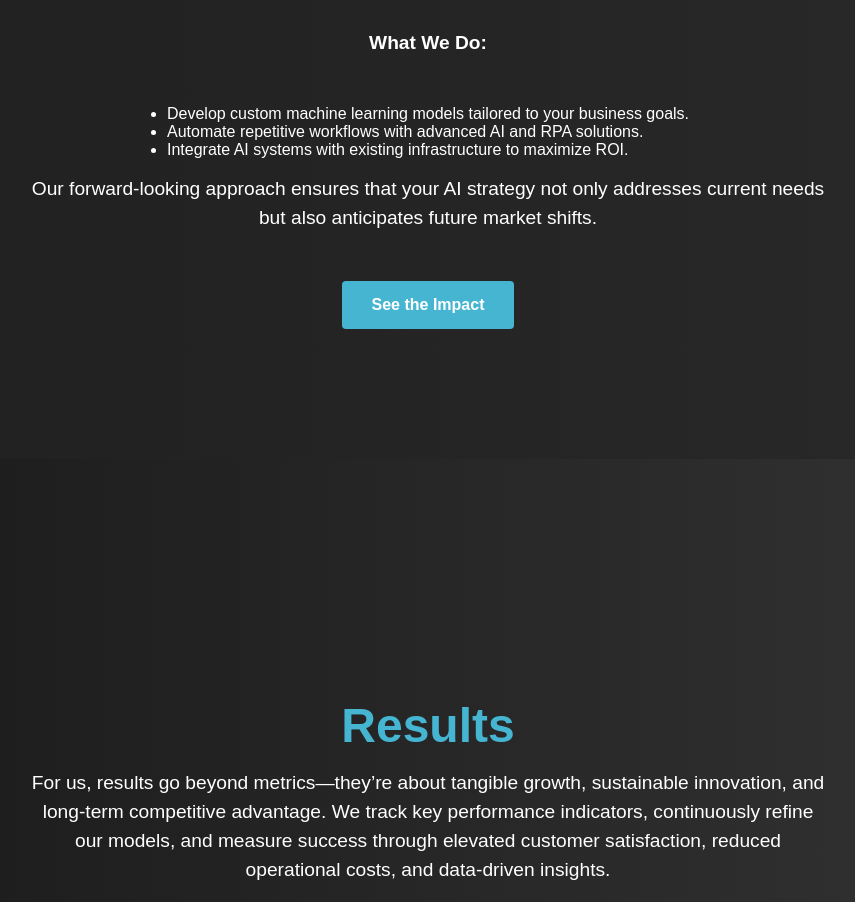
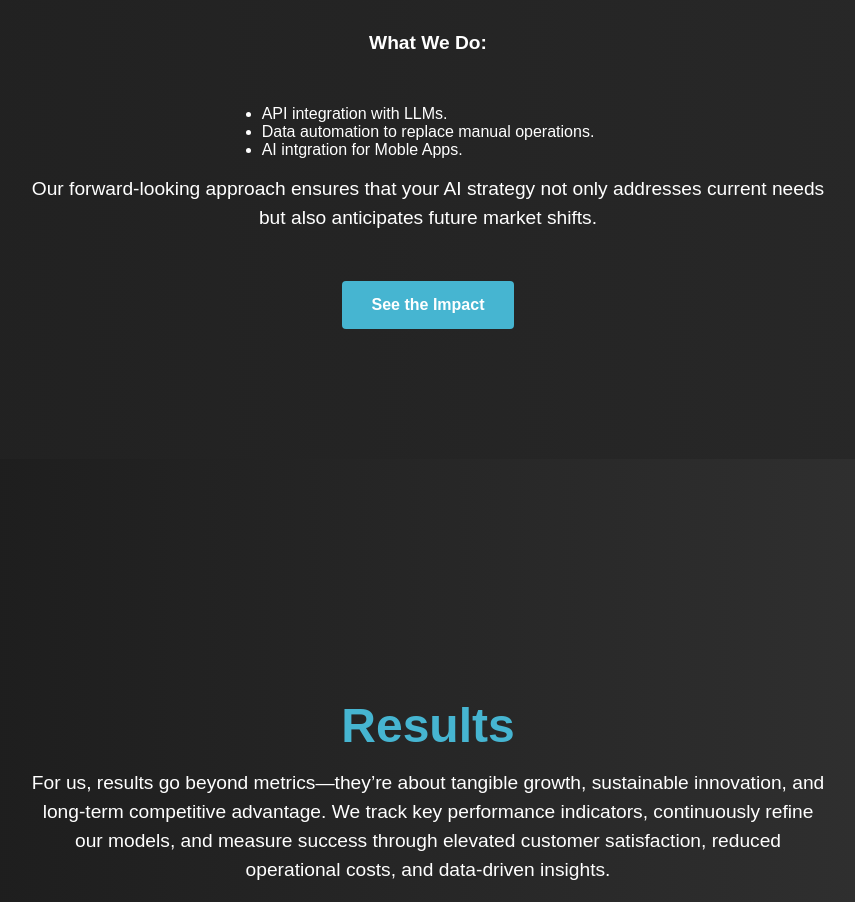
Before and after one commit to AeroDig/aerodig.github.io, a plain HTML site: page index.html in a window 1280 px wide. Shown: the part 1941-2843 px from the top of the page, without its empty margins (212-1067 px from the left). Drawn offline with Linux system fonts and the light colour scheme.

Commit message:
Update index.html

```diff
--- a/index.html
+++ b/index.html
@@ -158,9 +158,9 @@
     <p class="section-subheading">
       <strong>What We Do:</strong>
       <ul style="list-style: disc; text-align: left; margin: 1rem auto; max-width: 600px;">
-        <li>Develop custom machine learning models tailored to your business goals.</li>
-        <li>Automate repetitive workflows with advanced AI and RPA solutions.</li>
-        <li>Integrate AI systems with existing infrastructure to maximize ROI.</li>
+        <li>API integration with LLMs.</li>
+        <li>Data automation to replace manual operations.</li>
+        <li>AI intgration for Moble Apps.</li>
       </ul>
     </p>
     <p class="section-subheading">
```
